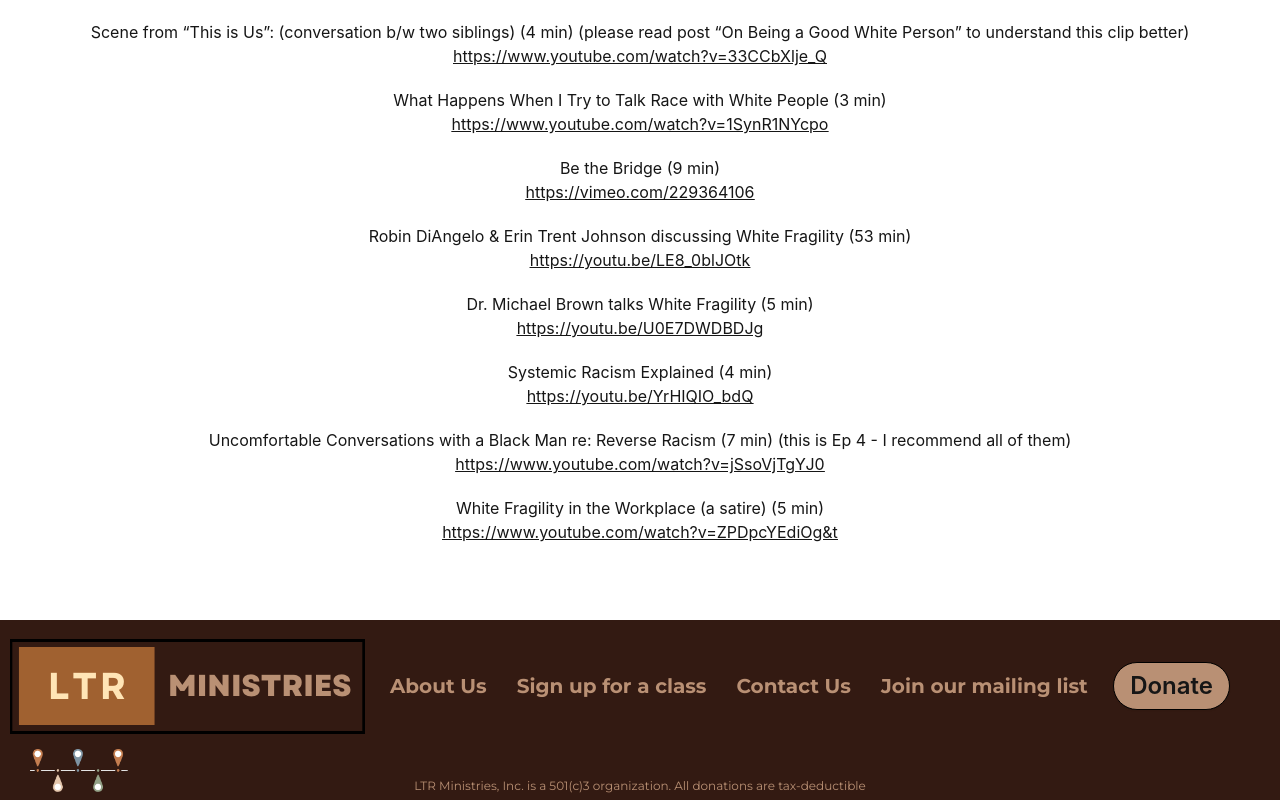
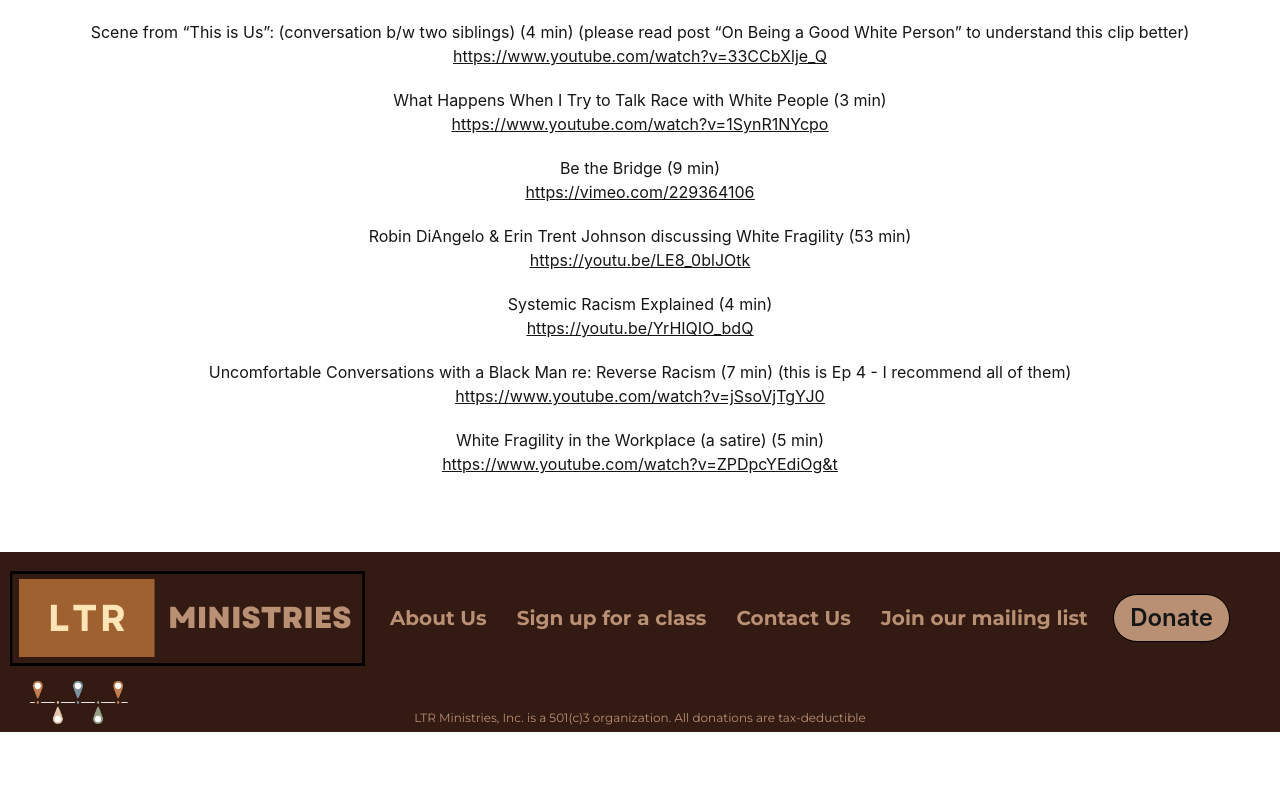
Before and after one commit to sd99park/Lets-Talk-Race-Website, a React (Create React App) app: page /Homework/Week3 in a window 1280 px wide. Shown: the part 2151-2951 px from the top of the page. After the commit the page ends 2883 px from the top, so only its background shows below. Built offline with nearby package versions, Linux system fonts and the light colour scheme.

Commit message:
Remove video and update dependencies

```diff
--- a/src/components/Homework/HW Pages/Week3.tsx
+++ b/src/components/Homework/HW Pages/Week3.tsx
@@ -196,20 +196,6 @@
           </a>
         </p>
 
-        <p className="hw-obj-title">
-          Dr. Michael Brown talks White Fragility (5 min)
-        </p>
-        <p className="hw-obj-descr">
-          <a
-            onClick={() => {
-              window.open("https://youtu.be/U0E7DWDBDJg");
-            }}
-            href=""
-          >
-            https://youtu.be/U0E7DWDBDJg
-          </a>
-        </p>
-
         <p className="hw-obj-title">Systemic Racism Explained (4 min)</p>
         <p className="hw-obj-descr">
           <a
```
Also changed, not shown: 1 other file (tests, documents, lock files or other folders).
